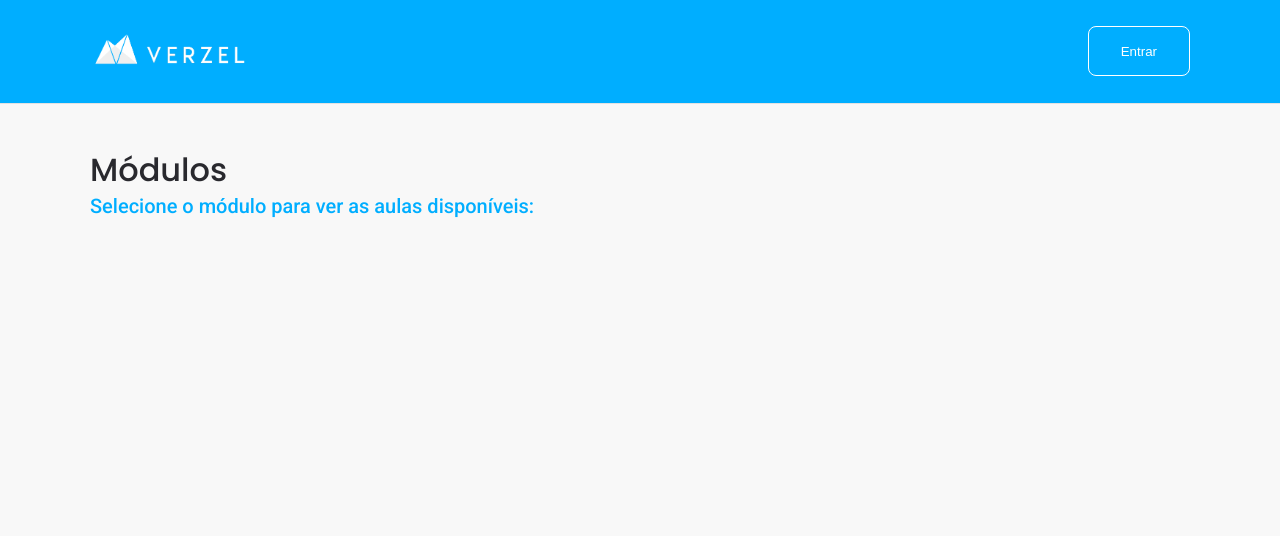
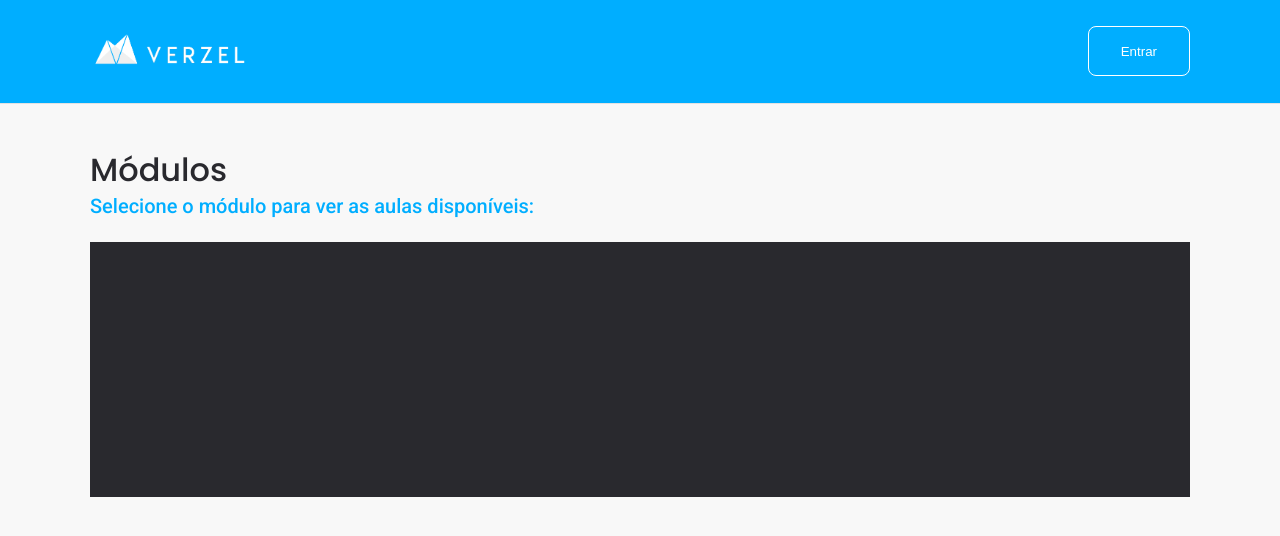
Before and after one commit to juvenalbruno/test_Verzel, a React (Create React App) app in the folder web/: page / in a window 1280 px wide. Shown: the top 536 px of the page. Built offline with nearby package versions, Linux system fonts and the light colour scheme.

Commit message:
20210707_2039

```diff
--- a/web/src/pages/Modules.tsx
+++ b/web/src/pages/Modules.tsx
@@ -19,6 +19,10 @@ export function Modules() {
                     <h1>Módulos</h1>
                     <p>Selecione o módulo para ver as aulas disponíveis:</p>
                 </div>
+
+                <div className="modules-content">
+
+                </div>
             </main>
         </div>
     );
--- a/web/src/styles/modules.scss
+++ b/web/src/styles/modules.scss
@@ -48,6 +48,10 @@
             }
         }
 
-
+        .modules-content {
+            background: #29292e;
+            width: 100%;
+            height: 255px;
+        }
     }
 }
```
